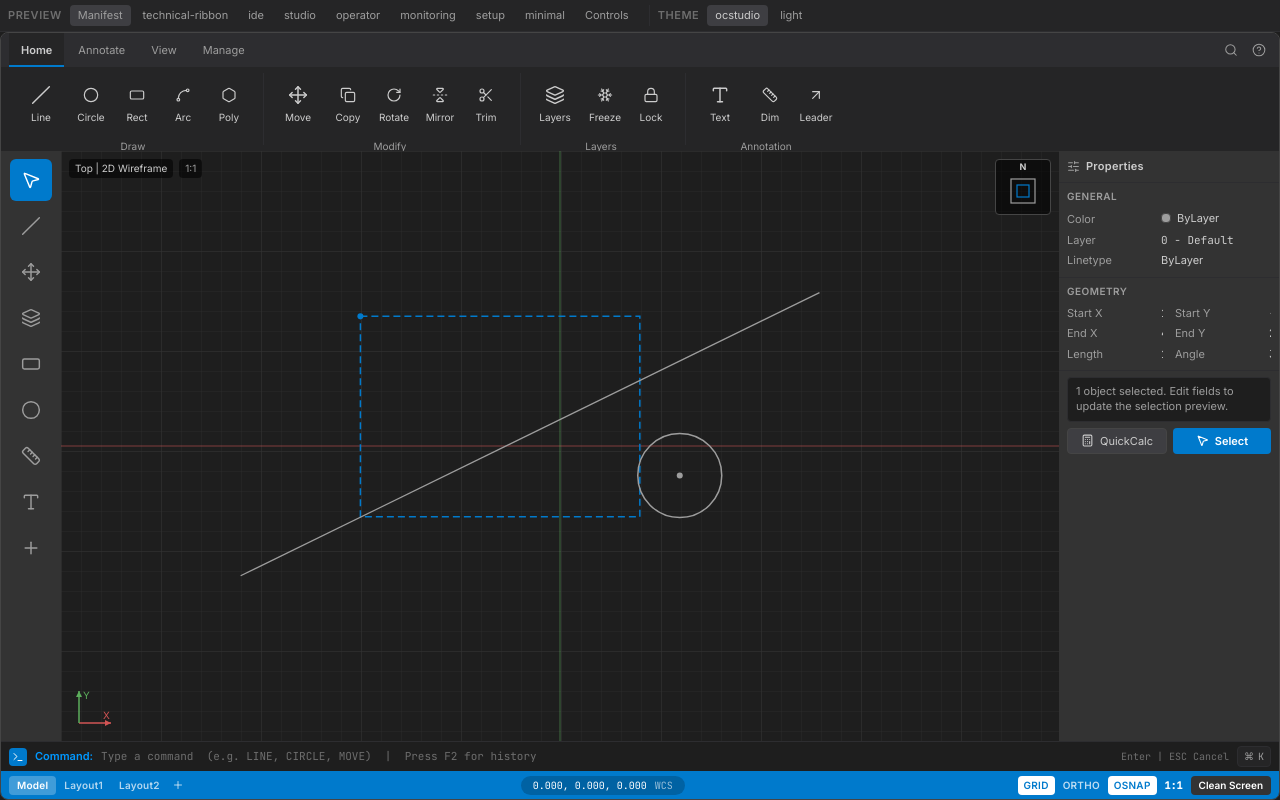
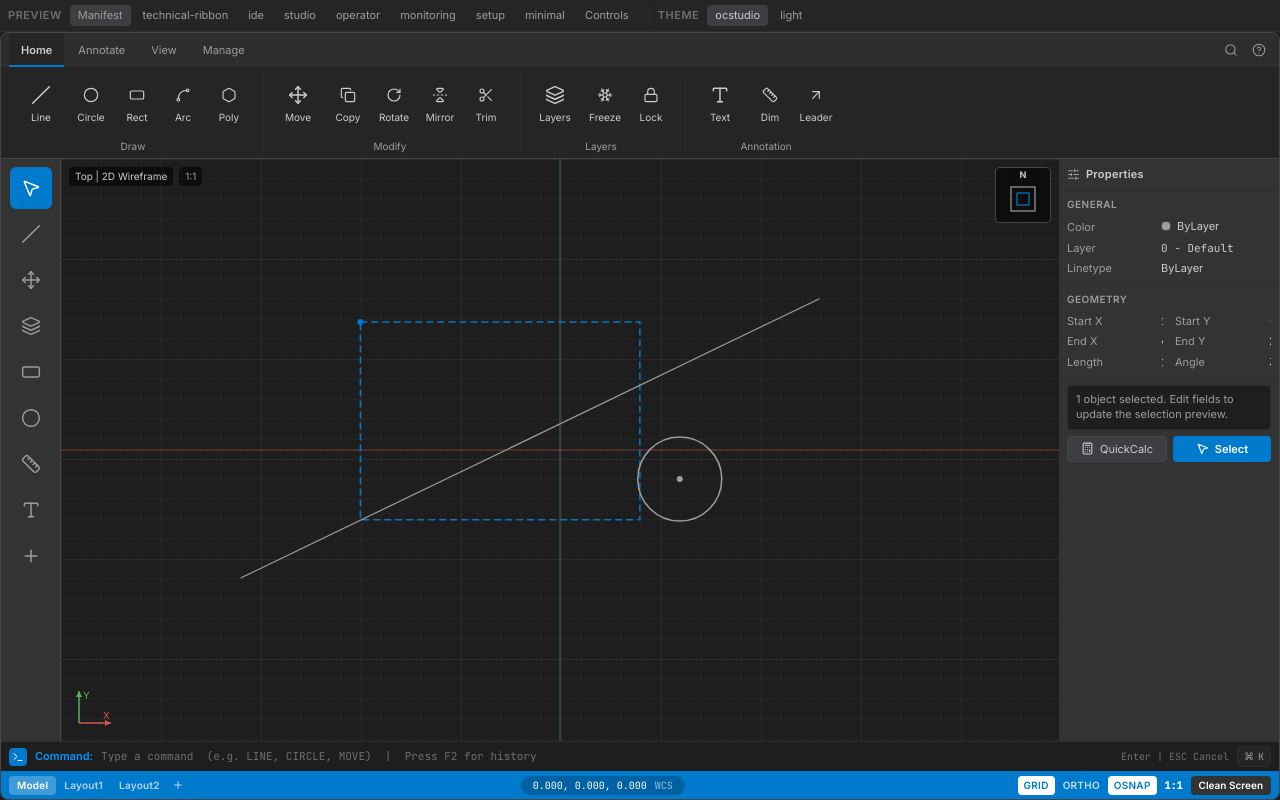
Before and after one commit to JhonMA82/tanstack-desktop-workbench, a React (Vite) app: page / in a window 1280 px wide. Built offline with nearby package versions, Linux system fonts and the light colour scheme.

Commit message:
style(shell): divider lines and ribbon height from derived project
- Ribbon content row 84px to 92px with a bottom border
- Tool rail with a right border
- Both use --wb-* theme tokens, no hardcoded colors

Reviewed-by: Gentle AI (lineage review-61997b25e35a83b0, reliability approved)

```diff
--- a/src/components/workbench/shell/Ribbon.tsx
+++ b/src/components/workbench/shell/Ribbon.tsx
@@ -51,7 +51,7 @@ export function Ribbon({ tabs }: { tabs: RibbonTab[] }) {
         </div>
       </div>
       {activeTab ? (
-        <div className="flex h-[84px] items-stretch gap-1 overflow-x-auto bg-[var(--wb-surface)] px-2 py-1.5">
+        <div className="flex h-[92px] items-stretch gap-1 overflow-x-auto border-b border-[var(--wb-border)] bg-[var(--wb-surface)] px-2 py-1.5">
           {activeTab.groups.map((group, index) => (
             <div key={group.id} className="flex shrink-0 items-stretch">
               {index > 0 ? <ToolbarSeparator /> : null}
--- a/src/components/workbench/shell/ToolRail.tsx
+++ b/src/components/workbench/shell/ToolRail.tsx
@@ -8,7 +8,7 @@ export function ToolRail({ tools }: { tools: string[] }) {
   return (
     <nav
       aria-label="Tool rail"
-      className="flex w-[60px] shrink-0 flex-col items-center gap-1 overflow-y-auto bg-[var(--wb-surface-raised)] py-2"
+      className="flex w-[60px] shrink-0 flex-col items-center gap-1 overflow-y-auto border-r border-[var(--wb-border)] bg-[var(--wb-surface-raised)] py-2"
     >
       {tools.map((toolId) => {
         const tool = getTool(toolId);
```
